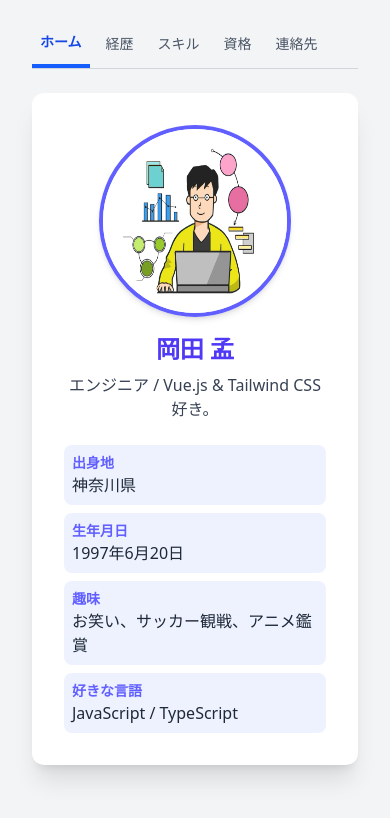
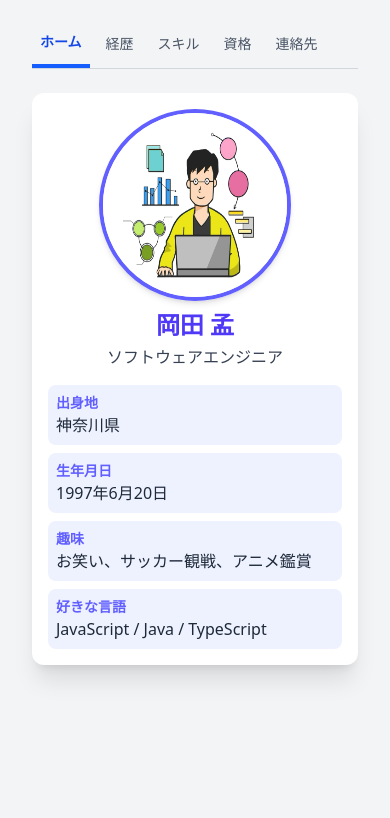
Before and after one commit to Cozy-Life/my-website, a Vue app: page / in a window 390 px wide. Shown: the top 818 px of the page. Built offline with nearby package versions, Linux system fonts and the light colour scheme.

Commit message:
プロフィールを携帯で見た時の挙動を修正

```diff
--- a/src/components/Profile.vue
+++ b/src/components/Profile.vue
@@ -1,14 +1,14 @@
 <template>
-  <section class="bg-white shadow-xl rounded-xl p-8 max-w-3xl mx-auto">
+  <section class="bg-white shadow-xl rounded-xl p-4 sm:p-8 max-w-3xl mx-auto">
     <div class="flex flex-col items-center">
       <img
         src="/src/assets/me_image.jpg"
         alt="プロフィール画像"
-        class="w-48 sm:w-90 h-48 sm:h-70 rounded-full border-4 border-indigo-500 shadow-md mb-4"
+        class="w-48 sm:w-90 h-48 sm:h-70 rounded-full border-4 border-indigo-500 shadow-md mb-2 sm:mb-4"
       />
-      <h2 class="text-2xl font-bold text-indigo-600 mb-2">岡田 孟</h2>
-      <p class="text-gray-700 text-center mb-4">
-        エンジニア / Vue.js & Tailwind CSS 好き。
+      <h2 class="text-2xl font-bold text-indigo-600 mb-1 sm:mb-2">岡田 孟</h2>
+      <p class="text-gray-700 text-center mb-2 sm:mb-4">
+        ソフトウェアエンジニア
       </p>
     </div>
 
@@ -27,7 +27,7 @@
       </div>
       <div class="bg-indigo-50 rounded-lg p-2 sm:p-4">
         <h3 class="text-sm font-semibold text-indigo-500">好きな言語</h3>
-        <p>JavaScript / TypeScript</p>
+        <p>JavaScript / Java / TypeScript</p>
       </div>
     </div>
   </section>
```
Also changed, not shown: 1 other file (tests, documents, lock files or other folders).
